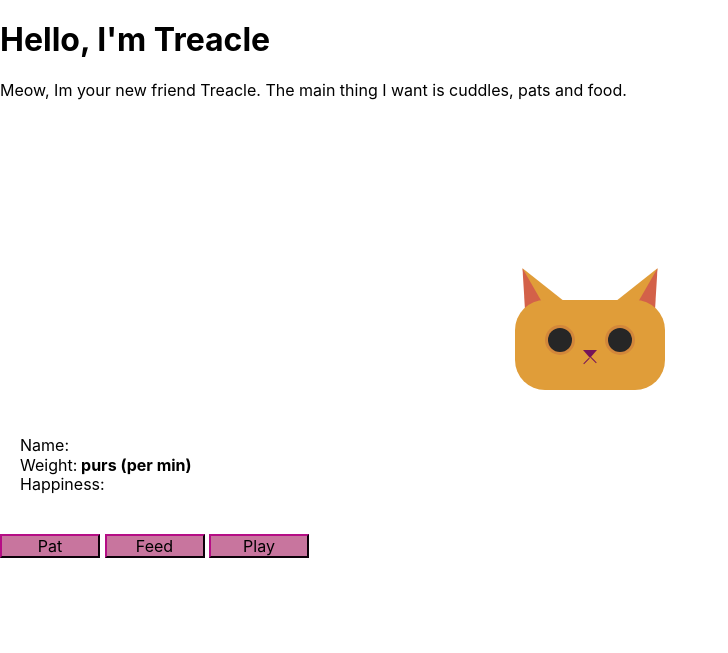
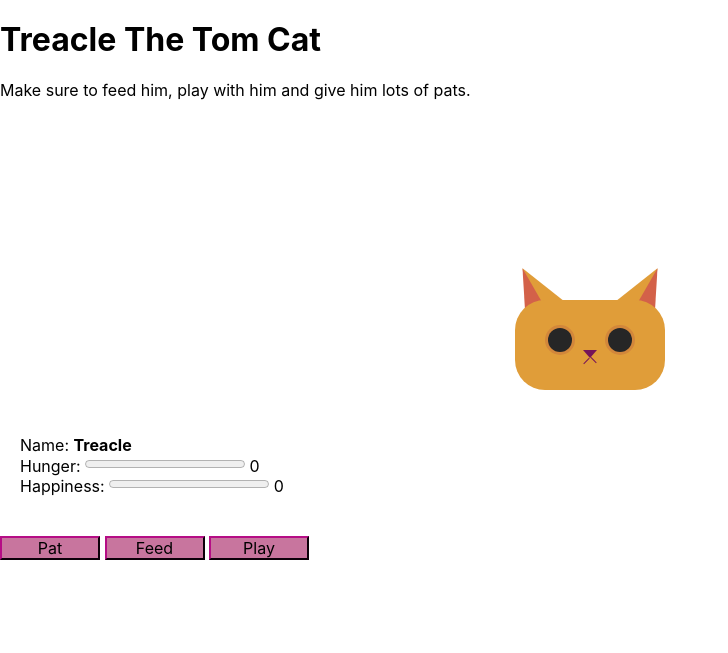
Before and after one commit to Efury1/VirtualPet, a website built with Parcel: page src/index.html in a window 1280 px wide. Shown: the whole page, without its empty margins (0-728 px from the left). Built offline with nearby package versions, Linux system fonts and the light colour scheme.

Commit message:
Update stats

```diff
--- a/src/index.html
+++ b/src/index.html
@@ -6,8 +6,8 @@
   <meta name="viewport" content="width=device-width, initial-scale=1">
 </head>
 <body>
-  <h1>Hello, I'm Treacle</h1>
-  <p>Meow, Im your new friend Treacle. The main thing I want is cuddles, pats and food.</p>
+  <h1>Treacle The Tom Cat</h1>
+  <p>Make sure to feed him, play with him and give him lots of pats.</p>
   <main>
   <section class="pet-container">
   <div class="container">
@@ -35,9 +35,20 @@
   </section>
 </main>
   <section class="dashboard">
-    <div>Name:<strong><span class="name"></span></strong></div>
-    <div>Weight:<strong><span class="weight"></span> purs (per min)</strong></div>
-    <div>Happiness:<strong><span class="Happiness"></span></strong></div>
+    <div>
+      <span class="name" class="name">Name:</span>
+      <span><strong>Treacle</strong></span>
+    </div>
+    <div>
+      <span class="name" class="hunger">Hunger:</span>
+      <progress value="0" max="100">0%</progress>
+      <span class="value">0</span>
+    </div>
+    <div class="happiness">
+      <span class="name">Happiness:</span>
+      <progress value="0" max="100">0%</progress>
+      <span class="value">0</span>
+    </div>
   </section>
 </section>
   <div id="app"></div>
```
Also changed, not shown: dist/index.html.
